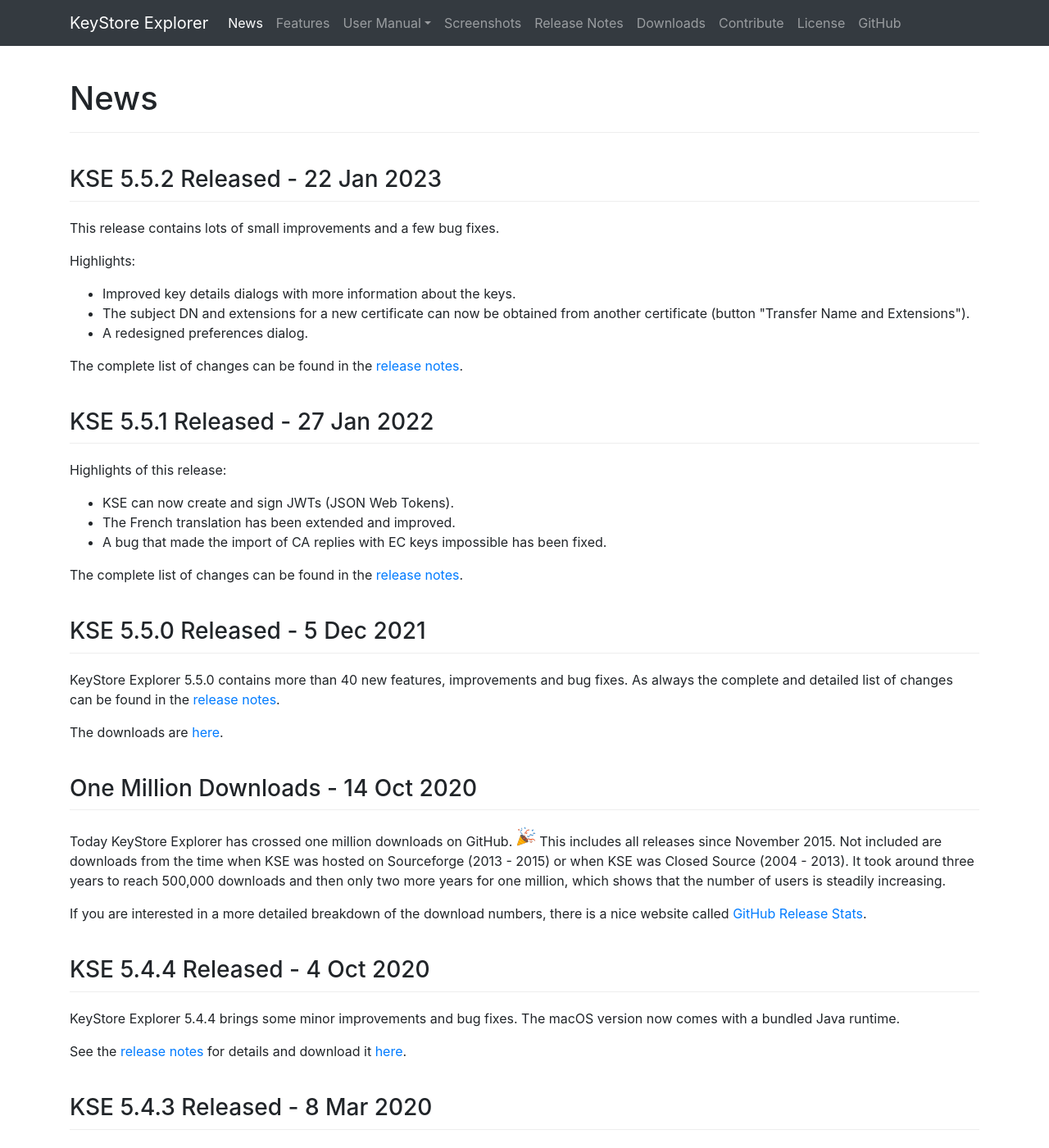
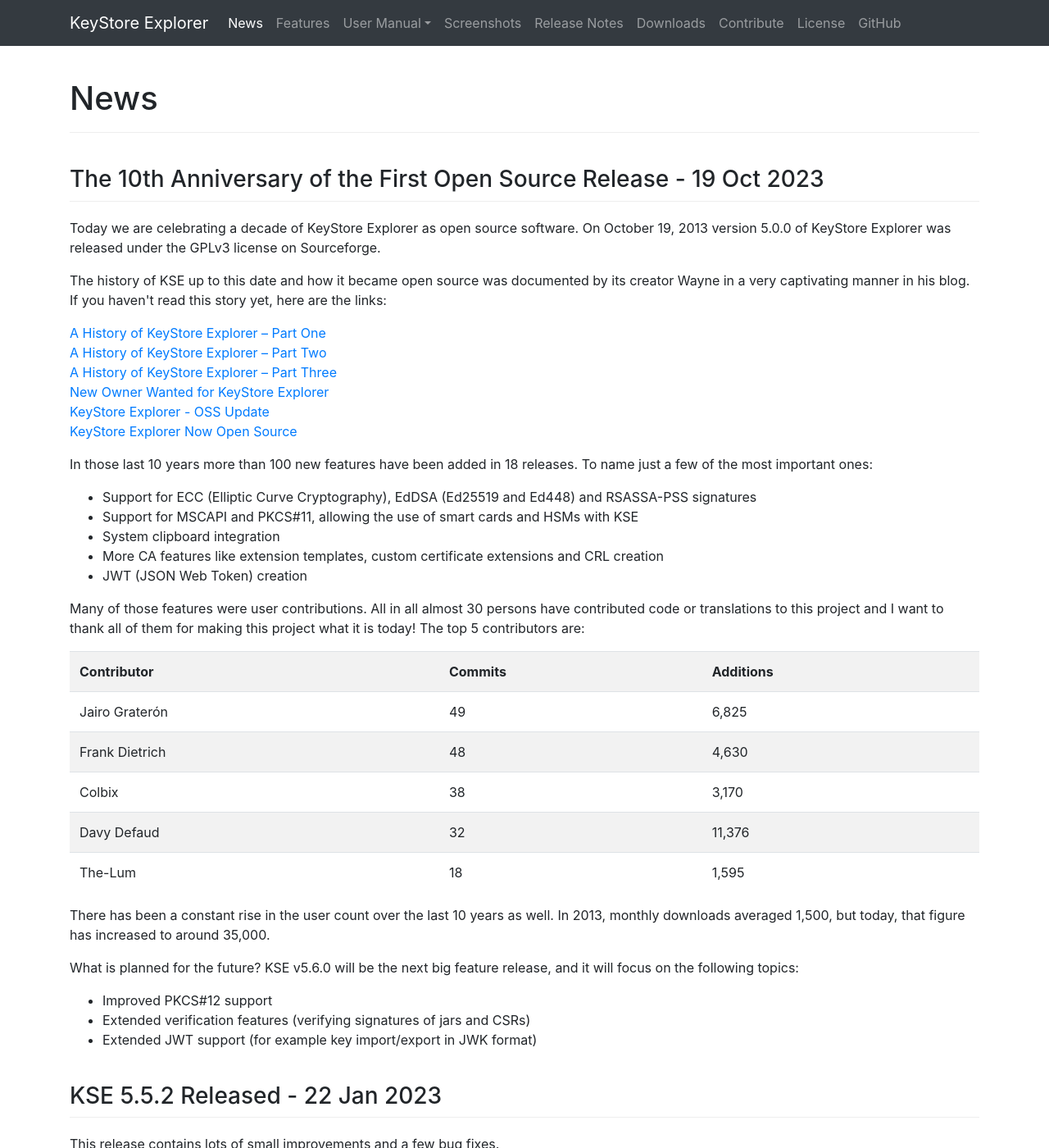
Before and after one commit to kaikramer/kaikramer.github.io, a Jekyll site: the page built from news.html, in a window 1280 px wide and 1400 px high. Shown: the whole window at 82% size. Built offline with Jekyll 4.4.1, drawn with Linux system fonts in a browser that asks for light colours.

Commit message:
added 10th anniversary news entry

```diff
--- a/news.html
+++ b/news.html
@@ -6,6 +6,77 @@
 <div class="page-header">
     <h1>News</h1>
 </div>
+
+<h2 class="h3 page-header">The 10th Anniversary of the First Open Source Release - 19 Oct 2023</h2>
+<p>
+    <p>Today we are celebrating a decade of KeyStore Explorer as open source software. On October 19, 2013 version 5.0.0
+      of KeyStore Explorer was released under the GPLv3 license on Sourceforge. </p>
+
+    <p>The history of KSE up to this date and how it became open source was
+    documented by its creator Wayne in a very captivating manner in his blog. If you haven't read this story yet, here are
+    the links:</p>
+    <p>
+    <a href="https://waynedgrant.wordpress.com/2011/12/22/a-history-of-keystore-explorer-part-one/">A History of KeyStore Explorer – Part One</a><br>
+    <a href="https://waynedgrant.wordpress.com/2012/02/21/a-history-of-keystore-explorer-part-two/">A History of KeyStore Explorer – Part Two</a><br>
+    <a href="https://waynedgrant.wordpress.com/2012/05/18/a-history-of-keystore-explorer-part-three/">A History of KeyStore Explorer – Part Three</a><br>
+    <a href="https://waynedgrant.wordpress.com/2012/10/18/new-owner-wanted-for-keystore-explorer/">New Owner Wanted for KeyStore Explorer</a><br>
+    <a href="https://waynedgrant.wordpress.com/2013/08/31/keystore-explorer-oss-update/">KeyStore Explorer - OSS Update</a><br>
+    <a href="https://waynedgrant.wordpress.com/2013/10/19/keystore-explorer-now-open-source/">KeyStore Explorer Now Open Source</a><br>
+    </p>
+    <p>In those last 10 years more than 100 new features have been added in 18 releases. To name just a few of the most important ones:
+    <ul>
+      <li>Support for ECC (Elliptic Curve Cryptography), EdDSA (Ed25519 and Ed448) and RSASSA-PSS signatures</li>
+      <li>Support for MSCAPI and PKCS#11, allowing the use of smart cards and HSMs with KSE</li>
+      <li>System clipboard integration</li>
+      <li>More CA features like extension templates, custom certificate extensions and CRL creation</li>
+      <li>JWT (JSON Web Token) creation</li>
+    </ul>
+    </p>
+    <p>Many of those features were user contributions. All in all almost 30 persons have contributed code or translations to
+      this project and I want to thank all of them for making this project what it is today! The top 5 contributors are:
+      <table  class="table table-striped">
+        <tr>
+          <th>Contributor</th>
+          <th>Commits</th>
+          <th>Additions</th>
+        </tr>
+        <tr>
+          <td>Jairo Graterón</td>
+          <td>49</td>
+          <td>6,825</td>
+        </tr>
+        <tr>
+          <td>Frank Dietrich</td>
+          <td>48</td>
+          <td>4,630</td>
+        </tr>
+        <tr>
+          <td>Colbix</td>
+          <td>38</td>
+          <td>3,170</td>
+        </tr>
+        <tr>
+          <td>Davy Defaud</td>
+          <td>32</td>
+          <td>11,376</td>
+        </tr>
+        <tr>
+          <td>The-Lum</td>
+          <td>18</td>
+          <td>1,595</td>
+        </tr>
+      </table>
+    </p>
+    <p>There has been a constant rise in the user count over the last 10 years as well. In 2013, monthly downloads averaged
+      1,500, but today, that figure has increased to around 35,000.</p>
+    <p>What is planned for the future? KSE v5.6.0 will be the next big feature release, and it will focus on the following topics:</p>
+    <ul>
+      <li>Improved PKCS#12 support</li>
+      <li>Extended verification features (verifying signatures of jars and CSRs)</li>
+      <li>Extended JWT support (for example key import/export in JWK format)</li>
+    </ul>
+</p>
+
 
 <h2 class="h3 page-header">KSE 5.5.2 Released - 22 Jan 2023</h2>
 <p>
```
